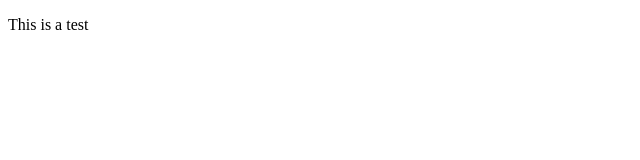
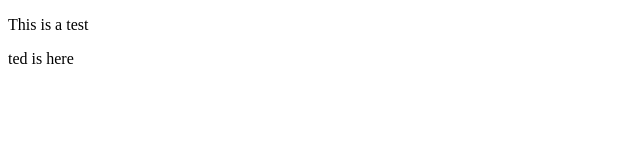
Before and after one commit to grndprxguy/test1, a plain HTML site: page index.html in a window 1280 px wide. Shown: the full height of the page, 0-640 px from the left. Drawn offline with Linux system fonts and the light colour scheme.

Commit message:
ted change

```diff
--- a/index.html
+++ b/index.html
@@ -6,5 +6,6 @@
 </head>
 <body>
 	<p>This is a test</p>
+	<p>ted is here</p>
 </body>
 </html>
```
